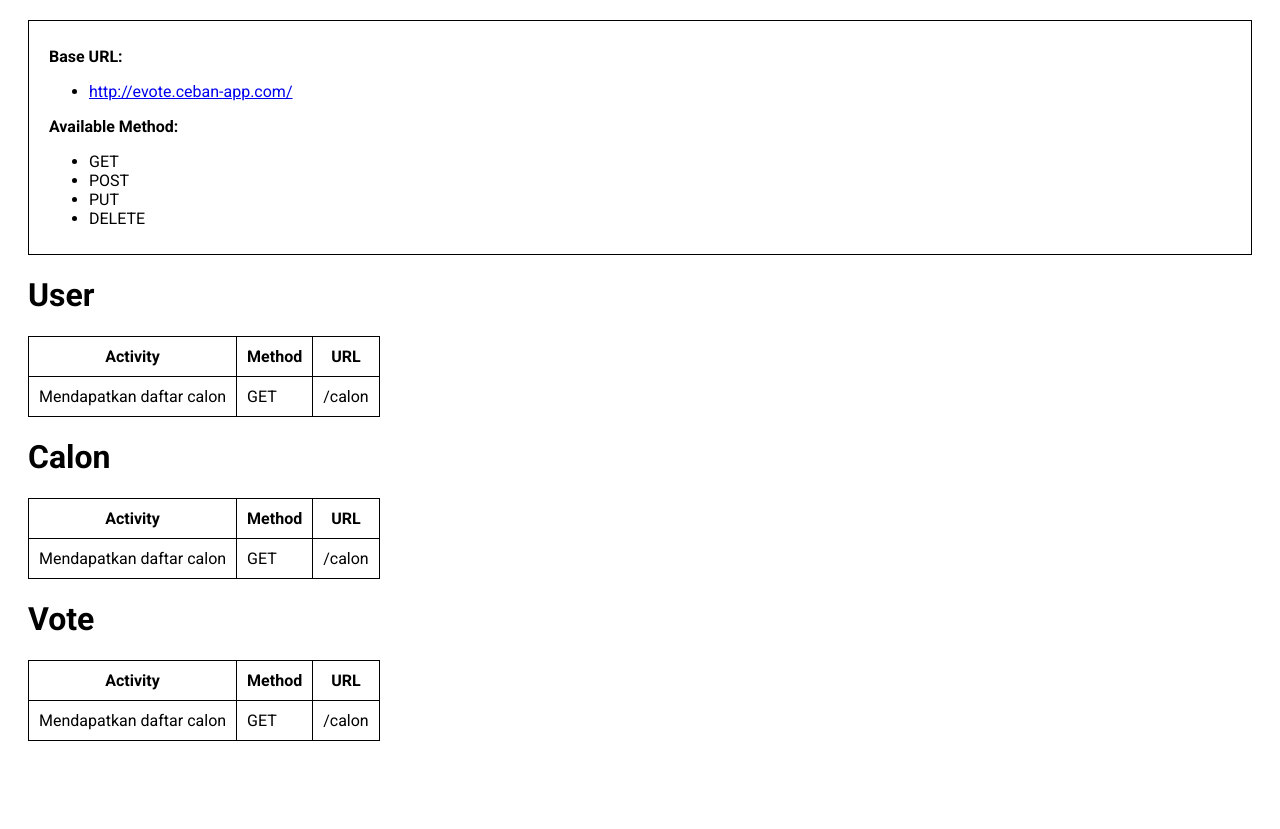
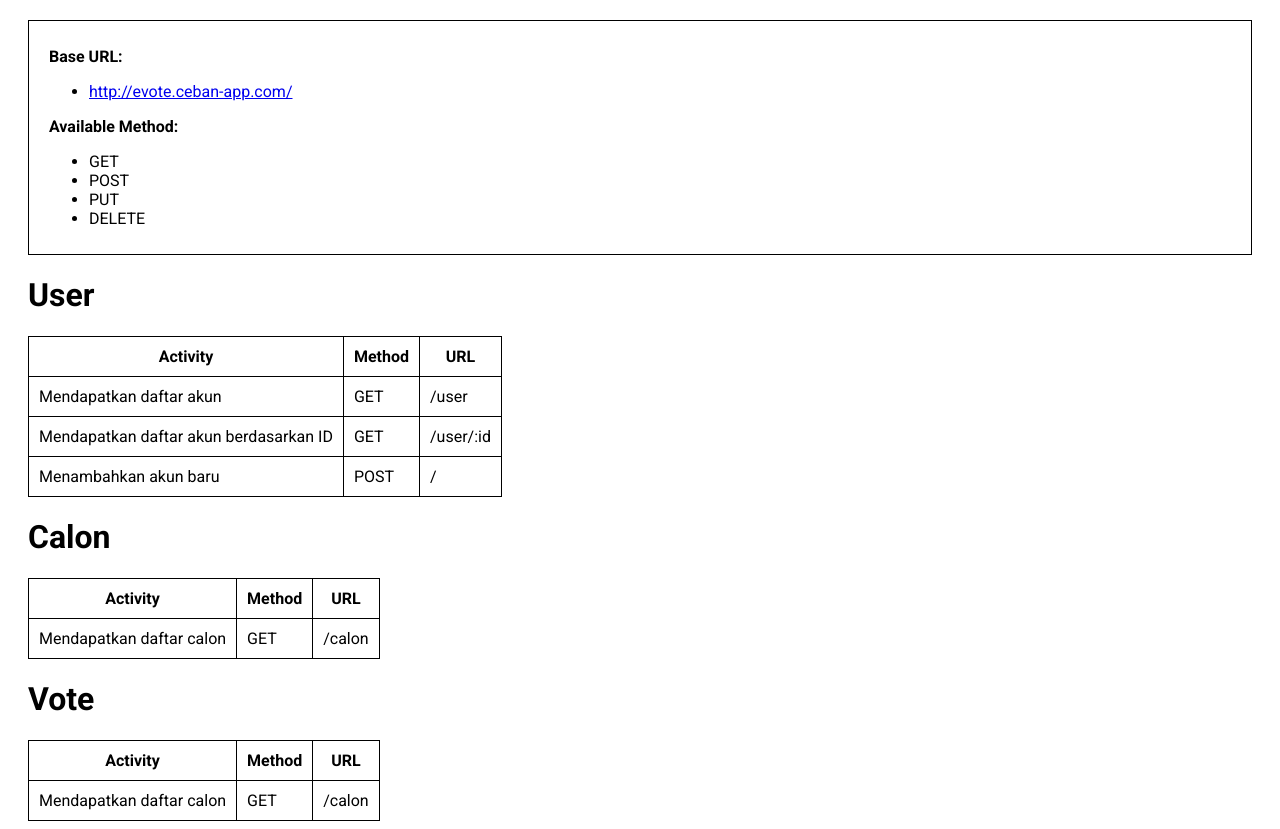
Before and after one commit to wrideveloper/api-web-evote, a website: page index.html in a window 1280 px wide. Before the commit the page ends 800 px from the top, so only its background shows below. Drawn offline with Linux system fonts and the light colour scheme.

Commit message:
Tambah dokumentasi user

```diff
--- a/index.html
+++ b/index.html
@@ -57,9 +57,19 @@
             <th>Method</th>
             <th>URL</th>
             <tr>
-                <td>Mendapatkan daftar calon</td>
+                <td>Mendapatkan daftar akun</td>
                 <td>GET</td>
-                <td>/calon</td>
+                <td>/user</td>
+            </tr>
+            <tr>
+                <td>Mendapatkan daftar akun berdasarkan ID</td>
+                <td>GET</td>
+                <td>/user/:id</td>
+            </tr>
+            <tr>
+                <td>Menambahkan akun baru</td>
+                <td>POST</td>
+                <td>/</td>
             </tr>
         </table>
     </div>
```
